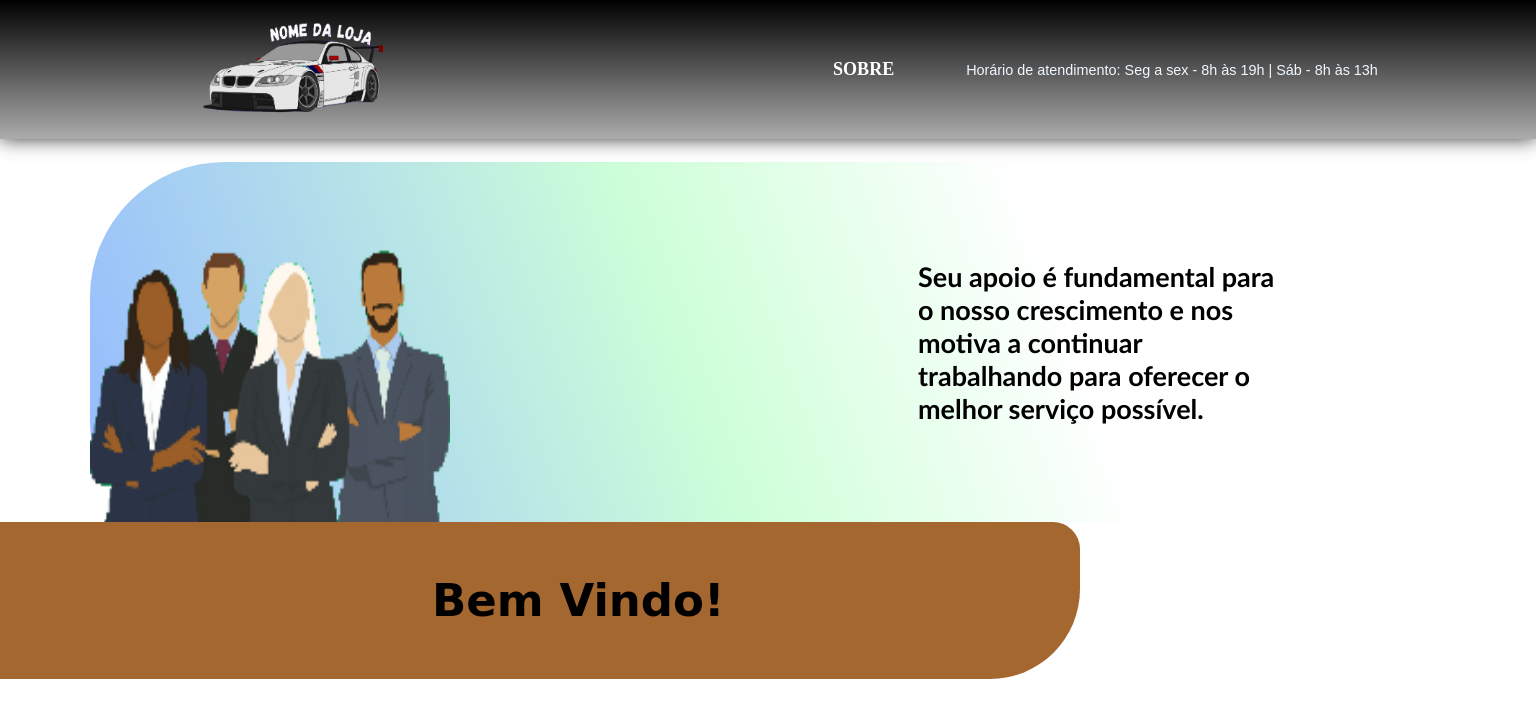
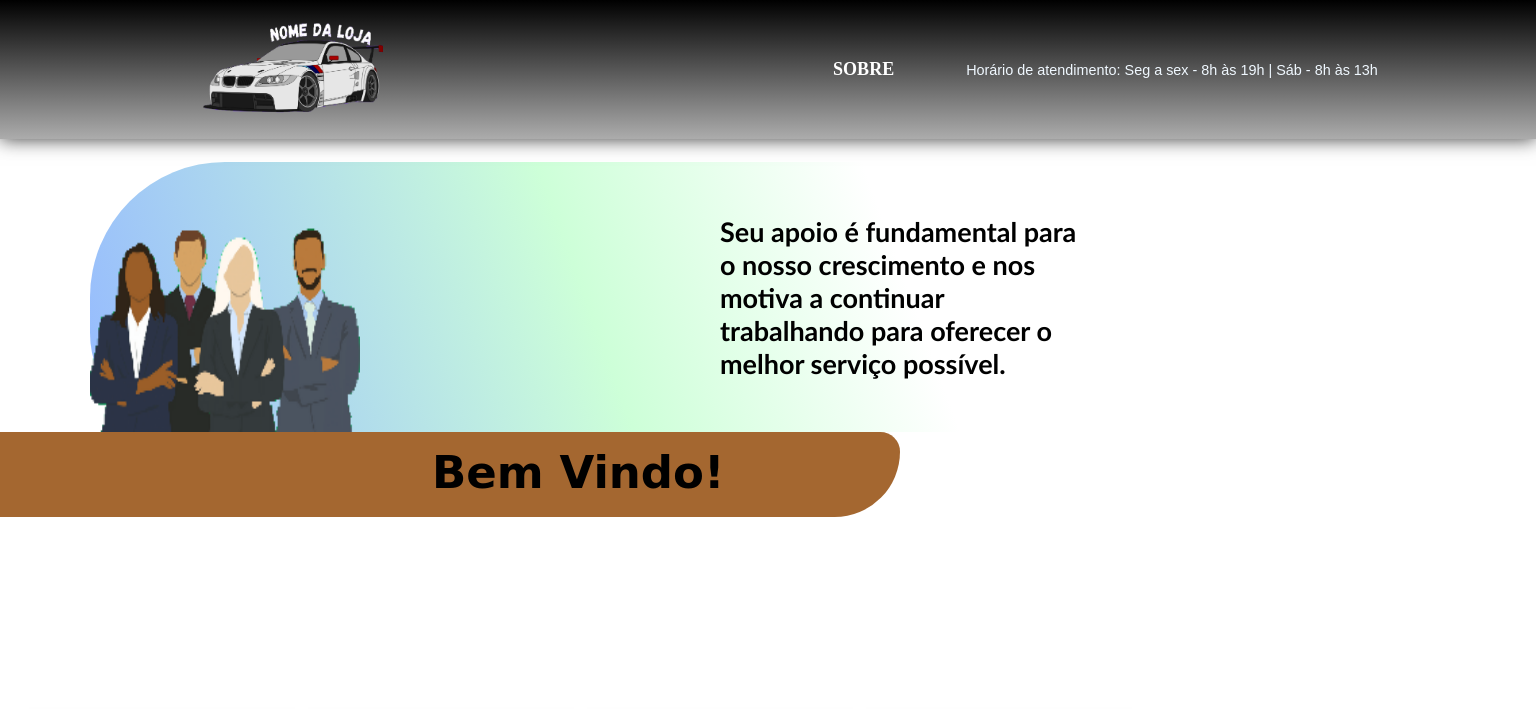
Before and after one commit to Guilherme020205/Projeto, a website: page public/index.html in a window 1536 px wide. Shown: the top 709 px of the page. Drawn offline with Linux system fonts and the light colour scheme.

Commit message:
Resolvido bug lista descricao

```diff
--- a/public/css/style_index_bemvindo.css
+++ b/public/css/style_index_bemvindo.css
@@ -4,6 +4,7 @@
         flex-direction: column;
 
     }
+
     .box_foto_time {
         background: black;
         background: linear-gradient(250deg, var(--cor-gradiente-quatro) 20%, var(--cor-gradiente-seis) 50%, var(--cor-gradiente-cinco) 100%);
@@ -13,14 +14,14 @@
         border-radius: 150px 50px 50px 110px;
         display: flex;
         flex-direction: row;
-        gap: 520px;
+        gap: 400px;
         align-items: center;
         font-weight: bold;
     }
 
     .foto_time {
-        width: 400px;
-        height:400px;
+        width: 300px;
+        height: 300px;
     }
 
     .texto_msg {
@@ -34,13 +35,14 @@
 
     .box_msg_bemvindo {
         background-color: #A46730;
-        width: 1200px;
+        width: 1000px;
         border-radius: 0px 30px 100px 0px;
     }
+
     .msg_bemvindo {
-        margin-left:480px;
-        margin-top: 58px;
-        margin-bottom: 58px;
+        margin-left: 480px;
+        margin-top: 15px;
+        margin-bottom: 20px;
         font-family: Apple Chancery, cursive;
         font-weight: bold;
         font-size: 50px;
--- a/public/js/lista_info_veiculos.js
+++ b/public/js/lista_info_veiculos.js
@@ -1,4 +1,4 @@
-const inscricao_veiculos = ['1', '2', '3', '4', '5', '6','7']
+const inscricao_veiculos = ['1', '2', '3', '4', '5', '6','7','1', '2', '3', '4', '5', '6','7','1', '2', '3', '4', '5', '6','7']
 const marcas_veiculos = ['FERRARI', 'BMW', 'NISSAN', 'FERRARI', 'BMW', 'NISSAN', 'fusca']
 const modelos_veiculos = ['FERRARI ROMA', 'BMW X4', 'NISSAN KICKS', 'FERRARI ROMA', 'BMW X4', 'NISSAN KICKS', 'fusca']
 const precos_veiculos = ['3.150.000', '559.900', '107.900', '3.150.000', '559.900', '107.900', 'fusca']
--- a/public/js/script_mostra_lista_na_descricao.js
+++ b/public/js/script_mostra_lista_na_descricao.js
@@ -1,5 +1,5 @@
 document.addEventListener('DOMContentLoaded', function () {
-    const limite_cards = 5; // Alterado para exibir apenas 4 carros aleatoriamente
+    const limite_cards = 4; // Alterado para exibir apenas 4 carros aleatoriamente
 
     // Função para atualizar a lista de veículos exibida
     function atualizarListaVeiculos() {
```
